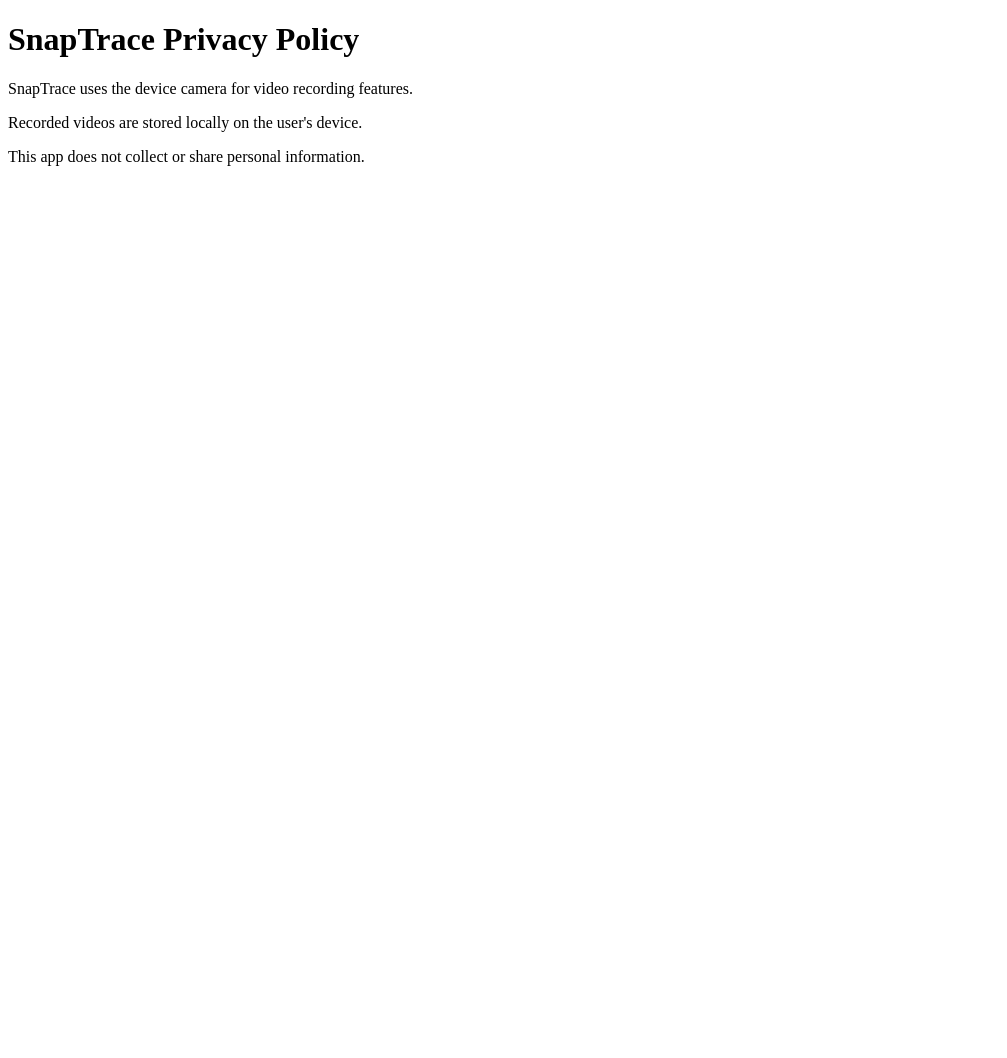
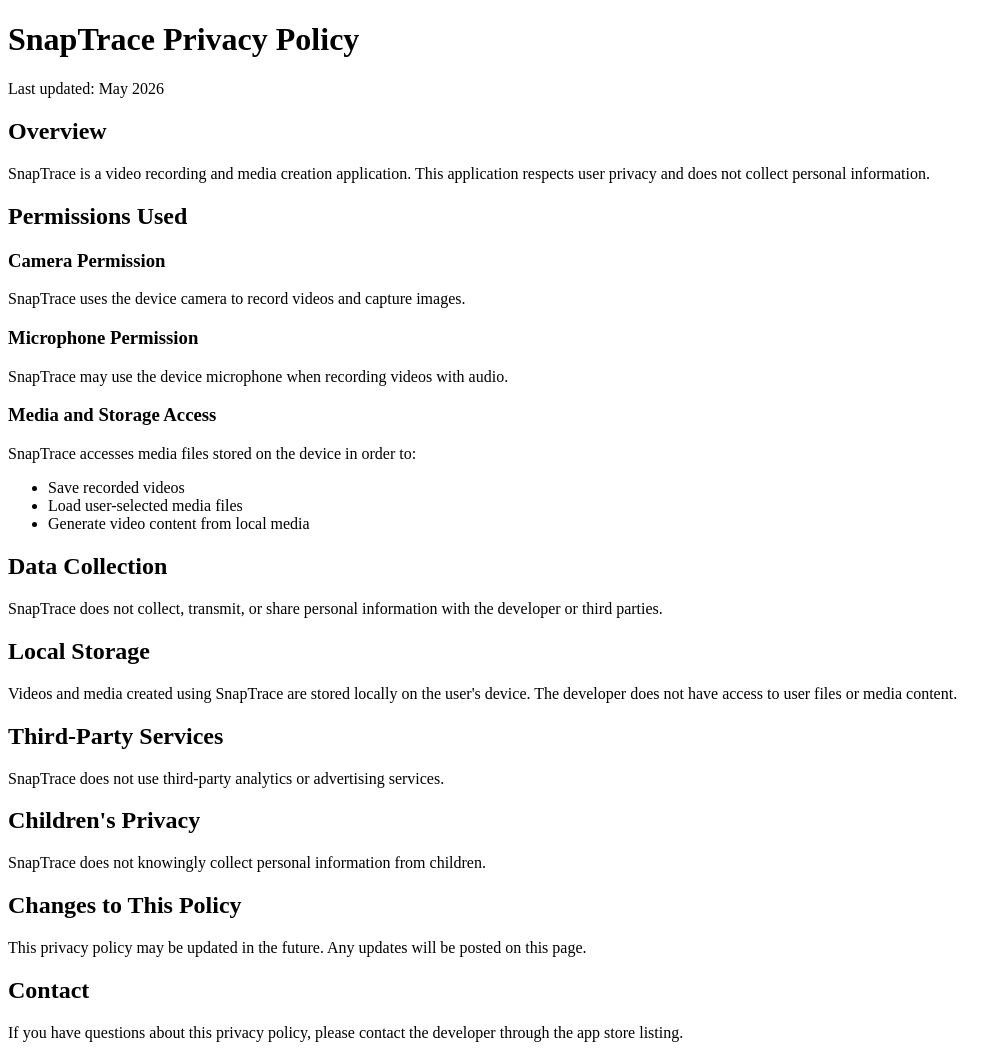
Before and after one commit to Amayegak/snaptrace-site, a plain HTML site: page policy/index.html in a window 1280 px wide. Shown: the whole page, without its empty margins (0-1007 px from the left). Before the commit the page ends 800 px from the top, so only its background shows below. Drawn offline with Linux system fonts and the light colour scheme.

Commit message:
ドキュメント更新

```diff
--- a/policy/index.html
+++ b/policy/index.html
@@ -1,16 +1,77 @@
 
 <!DOCTYPE html>
-<html>
+<html lang="en">
 <head>
+  <meta charset="UTF-8">
+  <meta name="viewport" content="width=device-width, initial-scale=1.0">
   <title>SnapTrace Privacy Policy</title>
 </head>
 <body>
+
   <h1>SnapTrace Privacy Policy</h1>
 
-  <p>SnapTrace uses the device camera for video recording features.</p>
+  <p>Last updated: May 2026</p>
 
-  <p>Recorded videos are stored locally on the user's device.</p>
+  <h2>Overview</h2>
+  <p>
+    SnapTrace is a video recording and media creation application.
+    This application respects user privacy and does not collect personal information.
+  </p>
 
-  <p>This app does not collect or share personal information.</p>
+  <h2>Permissions Used</h2>
+
+  <h3>Camera Permission</h3>
+  <p>
+    SnapTrace uses the device camera to record videos and capture images.
+  </p>
+
+  <h3>Microphone Permission</h3>
+  <p>
+    SnapTrace may use the device microphone when recording videos with audio.
+  </p>
+
+  <h3>Media and Storage Access</h3>
+  <p>
+    SnapTrace accesses media files stored on the device in order to:
+  </p>
+
+  <ul>
+    <li>Save recorded videos</li>
+    <li>Load user-selected media files</li>
+    <li>Generate video content from local media</li>
+  </ul>
+
+  <h2>Data Collection</h2>
+  <p>
+    SnapTrace does not collect, transmit, or share personal information with the developer or third parties.
+  </p>
+
+  <h2>Local Storage</h2>
+  <p>
+    Videos and media created using SnapTrace are stored locally on the user's device.
+    The developer does not have access to user files or media content.
+  </p>
+
+  <h2>Third-Party Services</h2>
+  <p>
+    SnapTrace does not use third-party analytics or advertising services.
+  </p>
+
+  <h2>Children's Privacy</h2>
+  <p>
+    SnapTrace does not knowingly collect personal information from children.
+  </p>
+
+  <h2>Changes to This Policy</h2>
+  <p>
+    This privacy policy may be updated in the future.
+    Any updates will be posted on this page.
+  </p>
+
+  <h2>Contact</h2>
+  <p>
+    If you have questions about this privacy policy, please contact the developer through the app store listing.
+  </p>
+
 </body>
 </html>
```
Also changed, not shown: 2 other files.
